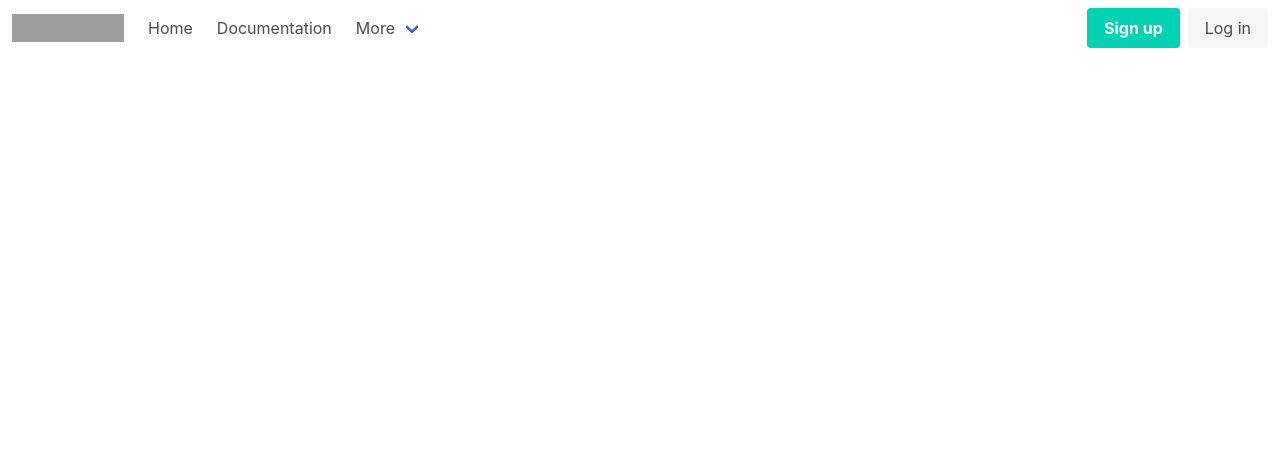
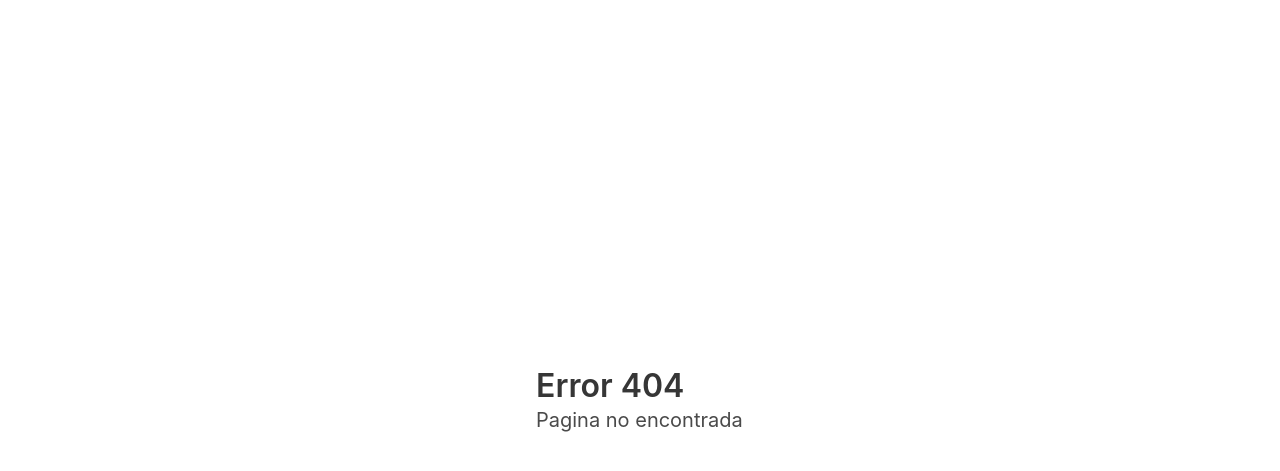
Before and after one commit to lariverag/inventario_bulma, a PHP site: page /index.php?vista=404 in a window 1280 px wide. Shown: the top 471 px of the page. Run offline with PHP 8.4, Linux system fonts and the light colour scheme; grey boxes are pictures that could not be loaded.

Commit message:
Se actualizaron todos los archivos con el login y las vistas de 404

```diff
--- a/css/style.css
+++ b/css/style.css
@@ -0,0 +1,25 @@
+body, html{
+    height: 100%;
+    width: 100%;
+}
+
+.main-container{
+    height: 100%;
+    width: 100%;
+    display: flex;
+    justify-content: center;
+    align-items: center;
+
+}
+
+.main-container > .login,
+.main-container > .hero-body{
+    height: auto;
+    width: 100%;
+    max-width: 400px;
+    min-width: 300px;
+}
+
+.fomr-inline{
+    display: inline-flex;
+}
--- a/inc/navbar.php
+++ b/inc/navbar.php
@@ -1,7 +1,7 @@
 <nav class="navbar" role="navigation" aria-label="main navigation">
   <div class="navbar-brand">
-    <a class="navbar-item" href="https://bulma.io">
-      <img src="https://bulma.io/images/bulma-logo.png" width="112" height="28">
+    <a class="navbar-item" href="index.php?vista=home">
+      <img src="img/logo.png" width="65" height="28">
     </a>
 
     <a role="button" class="navbar-burger" aria-label="menu" aria-expanded="false" data-target="navbarBasicExample">
@@ -13,45 +13,42 @@
 
   <div id="navbarBasicExample" class="navbar-menu">
     <div class="navbar-start">
-      <a class="navbar-item">
-        Home
-      </a>
+      <div class="navbar-item has-dropdown is-hoverable">
+            <a class="navbar-link">Usuarios</a>
+            <div class="navbar-dropdown">
+                <a class="navbar-item">Nuevo</a>
+                <a class="navbar-item">Lista</a>
+                <a class="navbar-item">Buscar</a>
+            </div>
+        </div>
+        <div class="navbar-item has-dropdown is-hoverable">
+            <a class="navbar-link">Categorias</a>
+            <div class="navbar-dropdown">
+                <a class="navbar-item">Nuevo</a>
+                <a class="navbar-item">Lista</a>
+                <a class="navbar-item">Buscar</a>
+            </div>
+        </div>
+        <div class="navbar-item has-dropdown is-hoverable">
+            <a class="navbar-link">Productos</a>
+            <div class="navbar-dropdown">
+                <a class="navbar-item">Nuevo</a>
+                <a class="navbar-item">Lista</a>
+                <a class="navbar-item">Por Categoria</a>
+                <a class="navbar-item">Buscar</a>
+            </div>
+        </div>
 
-      <a class="navbar-item">
-        Documentation
-      </a>
-
-      <div class="navbar-item has-dropdown is-hoverable">
-        <a class="navbar-link">
-          More
-        </a>
-
-        <div class="navbar-dropdown">
-          <a class="navbar-item">
-            About
-          </a>
-          <a class="navbar-item">
-            Jobs
-          </a>
-          <a class="navbar-item">
-            Contact
-          </a>
-          <hr class="navbar-divider">
-          <a class="navbar-item">
-            Report an issue
-          </a>
-        </div>
-      </div>
     </div>
 
     <div class="navbar-end">
       <div class="navbar-item">
         <div class="buttons">
-          <a class="button is-primary">
-            <strong>Sign up</strong>
+          <a class="button is-primary is-rounded">
+            Mi Cuenta
           </a>
-          <a class="button is-light">
-            Log in
+          <a class="button is-link is-rounded">
+            Salir
           </a>
         </div>
       </div>
--- /dev/null
+++ b/inc/session_start.php
@@ -0,0 +1,5 @@
+<?php
+    session_name("IV");
+    session_start();
+
+?>
--- a/index.php
+++ b/index.php
@@ -1,5 +1,6 @@
+<?php require "./inc/session_start.php"; ?>
 <!DOCTYPE html>
-<html lang="en">
+<html lang="es">
 <head>
     <?php
         include "./inc/head.php";
@@ -7,7 +8,30 @@
 </head>
 <body>
     <?php
-        include "./inc/navbar.php";
+
+        if (!isset($_GET['vista']) || $_GET['vista']=="") {
+            $_GET['vista']="login";
+        }
+
+        if (is_file("./vistas/".$_GET['vista'].".php") && $_GET['vista']!="login" && $_GET['vista']!="404") {
+
+            include "./inc/navbar.php";
+
+            include "./vistas/".$_GET['vista'].".php";
+
+            include "./inc/script.php";
+
+        } else {
+            if ($_GET['vista']=="login") {
+                include "./vistas/login.php";
+            } else {
+                include "./vistas/404.php";
+            }
+
+        }
+
+
     ?>
+
 </body>
 </html>
--- /dev/null
+++ b/vistas/404.php
@@ -0,0 +1,12 @@
+<div class="main-container">
+    <section class="hero-body">
+        <div class="hero-body">
+            <p class="title">
+                Error 404
+            </p>
+            <p class="subtitle">
+                Pagina no encontrada
+            </p>
+        </div>
+    </section>
+</div>
--- /dev/null
+++ b/vistas/home.php
@@ -0,0 +1,4 @@
+<div class="container is-fluid">
+    <h1 class="title">Home</h1>
+    <h2 class="subtitle">¡Bienvenido usuario!</h2>
+</div>
```
Also changed, not shown: inc/script.php (added, +24 -0 lines), script_db/inventario.sql (added, +130 -0 lines), vistas/login.php (added, +25 -0 lines), img/logo.png (added), js/ajax.js (added).
